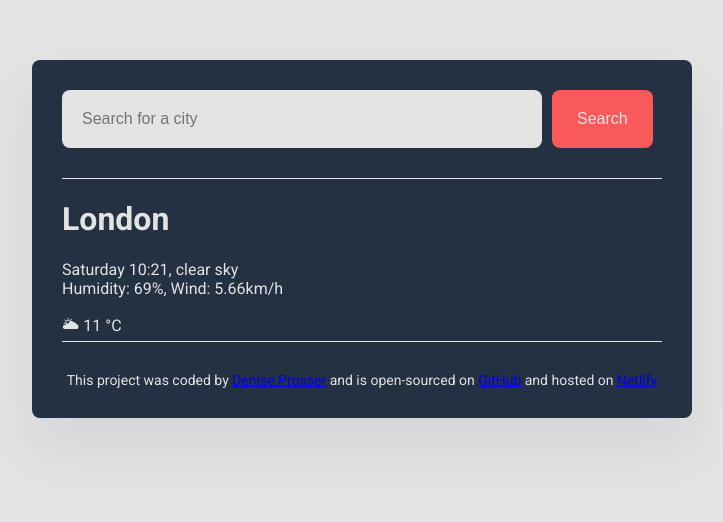
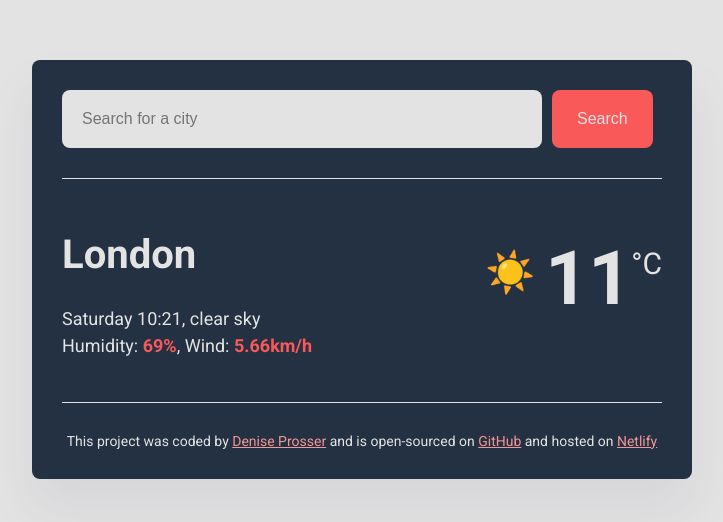
Before and after one commit to deniseprosser/weather-app-final, a plain HTML site: page index.html in a window 1280 px wide. Shown: the whole page, without its empty margins (278-1001 px from the left). Drawn offline with Linux system fonts and the light colour scheme.

Commit message:
Added CSS to main HTML section

```diff
--- a/index.html
+++ b/index.html
@@ -25,14 +25,21 @@
         </form>
       </header>
       <main>
-        <div>
-          <h1>London</h1>
-          <p>
-            Saturday 10:21, clear sky <br />
-            Humidity: 69%, Wind: 5.66km/h
-          </p>
+        <div class="weather-data">
+          <div>
+            <h1 class="weather-city">London</h1>
+            <p class="weather-details">
+              Saturday 10:21, clear sky <br />
+              Humidity: <span class="humidity-value">69%</span>, Wind:
+              <span class="wind-speed-value">5.66km/h</span>
+            </p>
+          </div>
+          <div class="temperature-display">
+            <div class="temperature-icon">☀️</div>
+            <div class="temperature-value">11</div>
+            <div class="temperature-unit">°C</div>
+          </div>
         </div>
-        <div>🌥 11 °C</div>
       </main>
       <footer>
         This project was coded by
--- a/src/style.css
+++ b/src/style.css
@@ -37,6 +37,57 @@ header {
   padding: 20px 25px;
 }
 
+main {
+  padding: 25px 0;
+}
+
+.weather-data {
+  display: flex;
+  justify-content: space-between;
+}
+
+.weather-city {
+  font-size: 40px;
+  font-weight: 700;
+}
+
+.weather-details {
+  line-height: 1.5;
+  font-size: 18px;
+}
+
+.humidity-value,
+.wind-speed-value {
+  color: #f95959;
+  font-weight: 600;
+}
+
+.temperature-display {
+  display: flex;
+  justify-content: space-between;
+  margin-top: 30px;
+}
+
+.temperature-icon {
+  margin-top: 15px;
+  font-size: 40px;
+}
+
+.temperature-value {
+  font-size: 75px;
+  font-weight: 700;
+  margin-left: 10px;
+}
+
+.temperature-unit {
+  font-size: 30px;
+  margin-top: 12px;
+}
+
+a {
+  color: #f29696;
+}
+
 footer {
   border-top: 1px solid #e3e3e3;
   padding: 30px 0 0 0;
```
